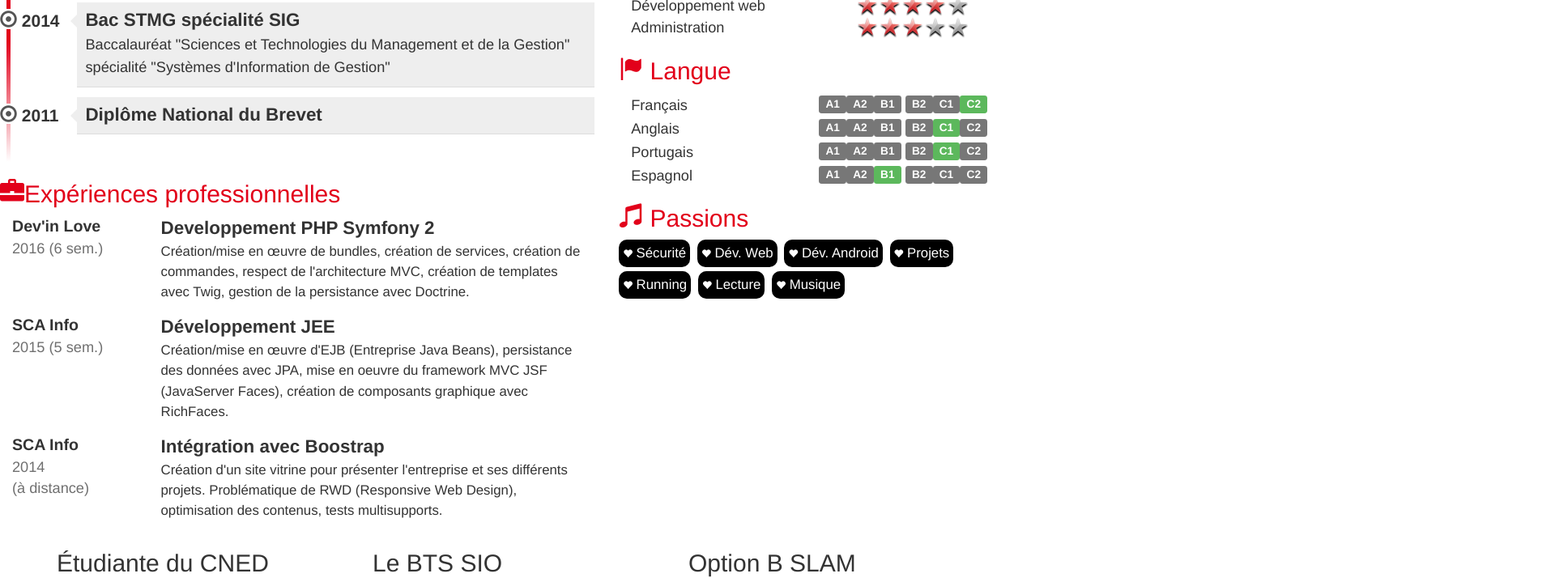
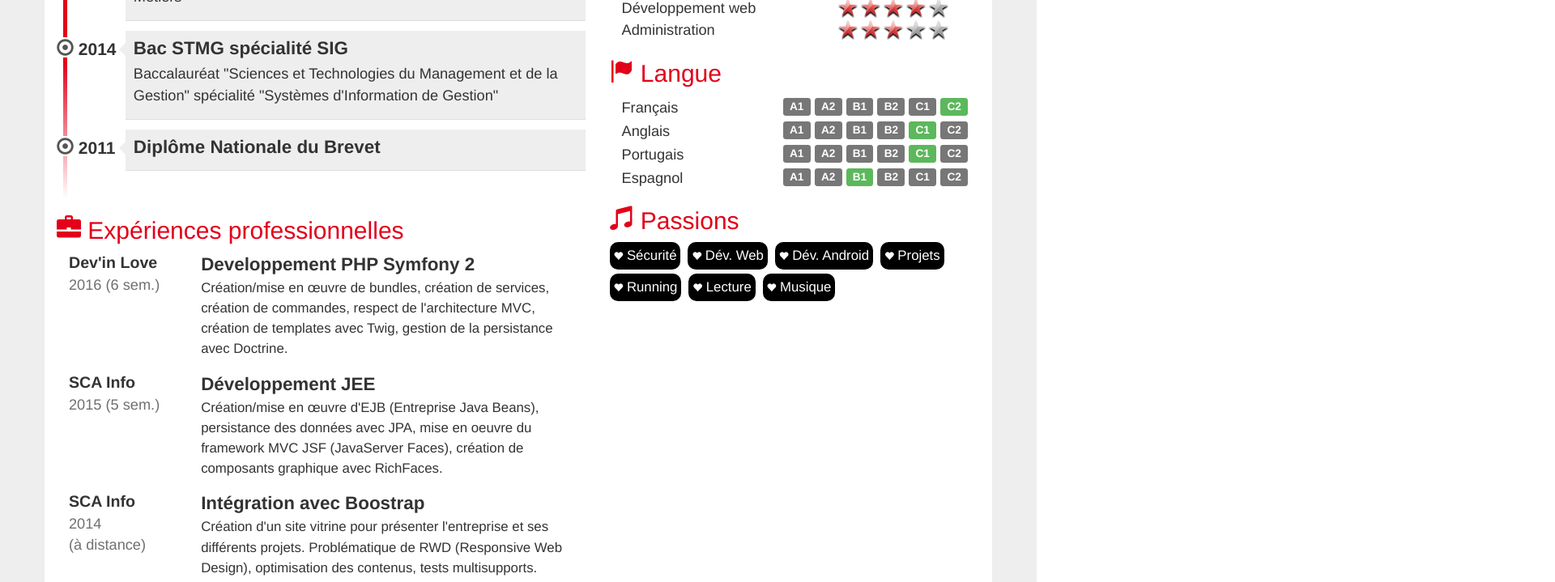
Before and after one commit to ChachaHro/MonPortfolio, a plain HTML site: page CV.html in a window 1280 px wide. Shown: the part 681-1400 px from the top of the page at 81% size, 1920 px wide, since content can reach past the window. Drawn offline with nearby package versions, Linux system fonts and the light colour scheme.

Commit message:
final commit

```diff
--- a/CV.html
+++ b/CV.html
@@ -90,6 +90,10 @@
             <script src="css/bootstrap-3.3.5/js/ie10-viewport-bug-workaround.js">
             </script>
         </header>
+
+
+        <div class="jumbotron">
+            <div class="container">
                 <div class="row cadreCV">
                     <div id="cv-entete" class="text-center">
                         <div id="cv-photo">
@@ -99,77 +103,105 @@
                             <h1>Bonjour, je m'appelle <span>Amélia</span> et voici mon CV</h1>
                         </div>
                     </div>
+                </div>
+                <div class="row cadreCV">
                     <div class="col-xs-12 col-sm-7">
-                <!-- Partie gauche -->
+                        <!-- Partie Gauche -->
                         <div class="rubrique">
                             <h2><span class="glyphicon glyphicon-comment"></span> En quelques mots...</h2>
-                    <p>J'ai 21 ans, j'habite Toulon et je suis passionnée d'informatique et de nouvelles technologies depuis mon plus jeune âge. Je suis actuellement un
-                        BTS Services Informatiques aux Organisations ce qui m'a décidé à aller au delà de la passion, afin de faire de l'informatique et plus particulièrement
+                            <p>J'ai 21 ans, j'habite Toulon et je suis passionnée d'informatique et de
+                                nouvelles technologies depuis mon plus jeune âge. Je suis actuellement un
+                                BTS Services Informatiques aux Organisations ce qui m'a décidé à aller au
+                                delà de la passion, afin de faire de l'informatique et plus particulièrement
                                 du développement d'applications, mon métier !
                             </p>
                         </div>
                         <div class="rubrique">
-                    <h2><span class="glyphicon glyphicon-education"></span> Parcoursscolaire</h2>
+                            <h2><span class="glyphicon glyphicon-education"></span> Parcours scolaire</h2>
                             <ul id="parcours" class="clearfix">
                                 <li>
-                            <div class="date pull-left"><span class="glyphicon glyphicon-record"></span>&nbsp;2016</div>
+                                    <div class="date pull-left">
+                                        <span class="glyphicon glyphicon-record"></span>&nbsp;2016
+                                    </div>
                                     <div class="details pull-right">
                                         <h3>BTS SIO option SLAM (en cours...)</h3>
-                                <p>Brevet de Technicien Supérieur "Services Informatiques aux Organisations", option "Solutions Logicielles et Applications Métiers"</p>
+                                        <p>Brevet de Technicien Supérieur "Services Informatiques aux
+                                            Organisations", option "Solutions Logicielles et Applications
+                                            Métiers"
+                                        </p>
                                     </div>
                                 </li>
                                 <li>
-                            <div class="date pull-left"><span class="glyphicon glyphicon-record"></span>&nbsp;2014</div>
+                                    <div class="date pull-left">
+                                        <span class="glyphicon glyphicon-record"></span>&nbsp;2014
+                                    </div>
                                     <div class="details pull-right">
                                         <h3>Bac STMG spécialité SIG</h3>
-                                <p>Baccalauréat "Sciences et Technologies du Management et de la Gestion" spécialité "Systèmes d'Information de Gestion"</p>
+                                        <p>Baccalauréat "Sciences et Technologies du Management et de la
+                                            Gestion" spécialité "Systèmes d'Information de Gestion"
+                                        </p>
                                     </div>
                                 </li>
                                 <li>
-                            <div class="date pull-left"><span class="glyphicon glyphicon-record"></span>&nbsp;2011</div>
+                                    <div class="date pull-left">
+                                        <span class="glyphicon glyphicon-record"></span>&nbsp;2011
+                                    </div>
                                     <div class="details pull-right">
-                                <h3>Diplôme National du Brevet</h3>
+                                        <h3>Diplôme Nationale du Brevet</h3>
                                         <p></p>
                                     </div>
                                 </li>
                             </ul>
                         </div>
-
-
                         <div class="rubrique">
-                    <h2><span class="glyphicon glyphicon-briefcase"></span>Expériences professionnelles</h2>
+                            <h2><span class="glyphicon glyphicon-briefcase"></span>
+                                Expériences professionnelles</h2>
                             <div class="experience clearfix">
-                        <div class="col-xs-3"><div class="lieu">Dev'in Love</div><div class="date">2016 (6 sem.)</div></div>
+                                <div class="col-xs-3">
+                                    <div class="lieu">Dev'in Love</div>
+                                    <div class="date">2016 (6 sem.)</div>
+                                </div>
                                 <div class="col-xs-9">
                                     <div class="profession">Developpement PHP Symfony 2</div>
-                            <div class="details">Création/mise en œuvre de bundles, création de services, création de commandes, respect de l'architecture MVC, création de
-                                templates avec Twig, gestion de la persistance avec Doctrine.
+                                    <div class="details">Création/mise en œuvre de bundles, création de
+                                        services, création de commandes, respect de l'architecture MVC,
+                                        création de templates avec Twig, gestion de la persistance avec
+                                        Doctrine.
                                     </div>
                                 </div>
                             </div>
                             <div class="experience clearfix">
-                        <div class="col-xs-3"><div class="lieu">SCA Info</div><div class="date">2015 (5 sem.)</div></div>
+                                <div class="col-xs-3">
+                                    <div class="lieu">SCA Info</div>
+                                    <div class="date">2015 (5 sem.)</div>
+                                </div>
                                 <div class="col-xs-9">
                                     <div class="profession">Développement JEE</div>
-                            <div class="details">Création/mise en œuvre d'EJB (Entreprise Java Beans), persistance des données avec JPA, mise en oeuvre du framework
-                                MVC JSF (JavaServer Faces), création de composants graphique avec RichFaces.
+                                    <div class="details">Création/mise en œuvre d'EJB (Entreprise Java
+                                        Beans), persistance des données avec JPA, mise en oeuvre du framework
+                                        MVC JSF (JavaServer Faces), création de composants graphique avec
+                                        RichFaces.
                                     </div>
                                 </div>
                             </div>
                             <div class="experience clearfix">
-                        <div class="col-xs-3"><div class="lieu">SCA Info</div><div class="date">2014<br />(à distance)</div></div>
+                                <div class="col-xs-3">
+                                    <div class="lieu">SCA Info</div>
+                                    <div class="date">2014<br />(à distance)</div>
+                                </div>
                                 <div class="col-xs-9">
                                     <div class="profession">Intégration avec Boostrap</div>
-                            <div class="details">Création d'un site vitrine pour présenter l'entreprise et ses différents projets. Problématique de RWD (Responsive Web Design),
-                                optimisation des contenus, tests multisupports.
+                                    <div class="details">Création d'un site vitrine pour présenter
+                                        l'entreprise et ses différents projets. Problématique de RWD
+                                        (Responsive Web Design), optimisation des contenus, tests
+                                        multisupports.
                                     </div>
                                 </div>
                             </div>
                         </div>
-
                     </div>
                     <div class="col-xs-12 col-sm-5">
-                <!-- Partie droite -->
+                        <!-- Partie Droite -->
                         <div class="rubrique clearfix">
                             <h2><span class="glyphicon glyphicon-user"></span> Me contacter</h2>
                             <div class="meContacter">
@@ -215,7 +247,6 @@
                                 </div>
                             </div>
                         </div>
-
                         <div id="competences" class="rubrique">
                             <h2><span class="glyphicon glyphicon-wrench"></span> Compétences</h2>
                             <div class="container">
@@ -231,59 +262,81 @@
                                 <div class="classement classement3"></div>
                             </div>
                         </div>
-
-
                         <div id="langues" class="rubrique">
                             <h2><span class="glyphicon glyphicon-flag"></span> Langue</h2>
                             <div class="container">
                                 <div class="langue">Français</div>
                                 <div class="niveau">
-                            <span class="label label-default">A1</span><span class="label label-default">A2</span><span class="label label-default">B1</span>
-                            <span class="label label-default">B2</span><span class="label label-default">C1</span><span class="label label-success">C2</span>
+                                    <span class="label label-default">A1</span>
+                                    <span class="label label-default">A2</span>
+                                    <span class="label label-default">B1</span>
+                                    <span class="label label-default">B2</span>
+                                    <span class="label label-default">C1</span>
+                                    <span class="label label-success">C2</span>
                                 </div>
                             </div>
                             <div class="container">
                                 <div class="langue">Anglais</div>
                                 <div class="niveau">
-                            <span class="label label-default">A1</span><span class="label label-default">A2</span><span class="label label-default">B1</span>
-                            <span class="label label-default">B2</span><span class="label label-success">C1</span><span class="label label-default">C2</span>
+                                    <span class="label label-default">A1</span>
+                                    <span class="label label-default">A2</span>
+                                    <span class="label label-default">B1</span>
+                                    <span class="label label-default">B2</span>
+                                    <span class="label label-success">C1</span>
+                                    <span class="label label-default">C2</span>
                                 </div>
                             </div>
                             <div class="container">
                                 <div class="langue">Portugais</div>
                                 <div class="niveau">
-                            <span class="label label-default">A1</span><span class="label label-default">A2</span><span class="label label-default">B1</span>
-                            <span class="label label-default">B2</span><span class="label label-success">C1</span><span class="label label-default">C2</span>
+                                    <span class="label label-default">A1</span>
+                                    <span class="label label-default">A2</span>
+                                    <span class="label label-default">B1</span>
+                                    <span class="label label-default">B2</span>
+                                    <span class="label label-success">C1</span>
+                                    <span class="label label-default">C2</span>
                                 </div>
                             </div>
                             <div class="container">
                                 <div class="langue">Espagnol</div>
                                 <div class="niveau">
- <span class="label label-default">A1</span><span class="label label-default">A2</span><span class="label label-success">B1</span>
- <span class="label label-default">B2</span><span class="label label-default">C1</span><span class="label label-default">C2</span>
+                                    <span class="label label-default">A1</span>
+                                    <span class="label label-default">A2</span>
+                                    <span class="label label-success">B1</span>
+                                    <span class="label label-default">B2</span>
+                                    <span class="label label-default">C1</span>
+                                    <span class="label label-default">C2</span>
                                 </div>
                             </div>
                         </div>
                         <div class="rubrique">
                             <h2><span class="glyphicon glyphicon-music"></span> Passions</h2>
- <div class="passion"><span class="glyphicon glyphicon-heart"></span> Sécurité</div>
- <div class="passion"><span class="glyphicon glyphicon-heart"></span> Dév. Web</div>
- <div class="passion"><span class="glyphicon glyphicon-heart"></span> Dév. Android</div>
- <div class="passion"><span class="glyphicon glyphicon-heart"></span> Projets</div>
- <div class="passion"><span class="glyphicon glyphicon-heart"></span> Running</div>
- <div class="passion"><span class="glyphicon glyphicon-heart"></span> Lecture</div>
- <div class="passion"><span class="glyphicon glyphicon-heart"></span> Musique</div>
+                            <div class="passion">
+                                <span class="glyphicon glyphicon-heart"></span> Sécurité
                             </div>
-
-
-
-
+                            <div class="passion">
+                                <span class="glyphicon glyphicon-heart"></span> Dév. Web
                             </div>
-
-
+                            <div class="passion">
+                                <span class="glyphicon glyphicon-heart"></span> Dév. Android
                             </div>
-
-
+                            <div class="passion">
+                                <span class="glyphicon glyphicon-heart"></span> Projets
+                            </div>
+                            <div class="passion">
+                                <span class="glyphicon glyphicon-heart"></span> Running
+                            </div>
+                            <div class="passion">
+                                <span class="glyphicon glyphicon-heart"></span> Lecture
+                            </div>
+                            <div class="passion">
+                                <span class="glyphicon glyphicon-heart"></span> Musique
+                            </div>
+                        </div>
+                    </div>
+                </div>
+            </div>
+        </div>
 
 
         <footer>
--- a/css/cv.css
+++ b/css/cv.css
@@ -4,23 +4,37 @@ To change this template file, choose Tools | Templates
 and open the template in the editor.
 */
 /*
-    Created on : 1 févr. 2016, 13:00:01
+    Created on : 1 fÃ©vr. 2016, 13:00:01
     Author     : yoann
 */
 
 body { padding-top: 50px; }
 .cadreCV { background: white; }
 
+/****************************************
+*     Entête du CV
+****************************************/
+#cv-entete { margin-top: -45px; }
 
-/****************************************
-* Entête du CV
-****************************************/
-#cv-entete { margin-top: 0px; }
-#cv-photo { width: 172px; height: 172px; border-radius: 50%; overflow: hidden;
- padding: 5px; background: #eee; display: inline-block;}
+#cv-photo {
+    width: 172px;
+    height: 172px;
+    border-radius: 50%;
+    overflow: hidden;
+    padding: 5px;
+    background: #eee;
+    display: inline-block;
+}
 #cv-photo img { width: 160px; height: 160px; border-radius: 50%; }
-#cv-intro h1 { margin: 0; padding: 0; font-size: 2.4em; font-weight: 700;
- letter-spacing: -1px; }
+
+#cv-intro h1 {
+    margin: 0;
+    padding: 0;
+    font-size: 2.4em;
+    font-weight: 700;
+    letter-spacing: -1px;
+}
+
 #cv-intro h1 span { color: rgb(226,0,26); }
 
 #cv-intro:after {
@@ -33,36 +47,57 @@ body { padding-top: 50px; }
     display: block;
 }
 
-rubrique { margin-bottom: 15px; }
+/****************************************
+*     Rubriques
+****************************************/
+.rubrique { margin-bottom: 15px; }
 .rubrique h2 { color: rgb(226,0,26); }
 .rubrique h2:before{ margin-right: 5px; }
 .rubrique p{ font-size: 1.3em; line-height: 1.5em; }
 
+/******************************************
+*     Parcours scolaire
+******************************************/
+#parcours{ margin-top: 20px; position: relative; padding: 1em 0;
+           list-style: none; }
+#parcours:before { width: 5px; height: 100%; position: absolute; left: 7.8px;
+                   top: 0; display: block; background: linear-gradient(to bottom, #ffffff 0%, #E2001A 7%, #E2001A, #ffffff 100%); }
+#parcours li{ width: 100%; z-index: 2; position: relative; float: left; }
+#parcours .date .glyphicon-record:before { background: #FFFFFF; color: #555; }
+#parcours .date{ width: 75px; background-color: rgba(0, 0, 0, 0);
+                 font-size: 1.5em; font-weight: 700; display: inline-block; }
+#parcours .details{ width: 325px; display: inline-block; background: #eee;
+                    position: relative; padding: 10px 10px 0 10px;
+                    border-bottom: 1px solid #ddd; margin: -8px 0 20px 0; }
+#parcours .details:after { content: ''; position: absolute; top: 15px;
+                           right: 0; left: -16px; height: 0; width: 0;
+                           border: solid transparent; border-right-color: #eee;
+                           border-width: 8px; pointer-events: none; }
+#parcours .details h3{ font-size: 1.6em; margin: 0; padding: 0;
+                       font-weight: 700; }
+#parcours .details p{ font-size: 1.3em; margin-top: 5px; padding: 0; }
+
+/* Pour empècher la déformation du parcours scolaire selon la STA */
+
+@media (min-width: 500px) {
+  #parcours .date { width: 20%; }
+  #parcours .details { width: 80%;}
+}
+@media (min-width: 768px) {
+  #parcours .date { width: 20%; }
+  #parcours .details { width: 80%; }
+}
+@media (min-width: 992px) {
+  #parcours .date { width: 15%; }
+    #parcours .details { width: 84%; }
+}
+@media (min-width: 1200px) {
+    #parcours .date { width: 13%; }
+    #parcours .details { width: 87%; }
+}
 
 /******************************************
-* Parcours scolaire
-******************************************/
-#parcours{ margin-top: 20px; position: relative; padding: 1em 0; list-style: none; }
-#parcours:before { width: 5px; height: 100%; position: absolute; left: 7.8px; top: 0; display: block;
- background: linear-gradient(to bottom, #ffffff 0%, #E2001A 7%, #E2001A, #ffffff 100%); }
-#parcours li{ width: 100%; z-index: 2; position: relative; float: left; }
-#parcours .date .glyphicon-record:before { background: #FFFFFF; color: #555; }
-#parcours .date{ width: 75px; background-color: rgba(0, 0, 0, 0); font-size: 1.5em; font-weight: 700; display: inline-block; }
-#parcours .details{ width: 325px; display: inline-block; background: #eee; position: relative; padding: 10px 10px 0 10px; border-bottom: 1px solid #ddd;
- margin: -8px 0 20px 0; }
-#parcours .details:after { content: ''; position: absolute; top: 15px; right: 0; left: -16px; height: 0; width: 0; border: solid transparent;
- border-right-color: #eee; border-width: 8px; pointer-events: none; }
-#parcours .details h3{ font-size: 1.6em; margin: 0; padding: 0; font-weight: 700; }
-#parcours .details p{ font-size: 1.3em; margin-top: 5px; padding: 0; }
-/* Pour empêcher la déformation du parcours scolaire selon la STA */
-@media (min-width: 500px) { #parcours .date { width: 20%; } #parcours .details { width: 80%;} }
-@media (min-width: 768px) { #parcours .date { width: 20%; } #parcours .details { width: 80%; } }
-@media (min-width: 992px) { #parcours .date { width: 15%; } #parcours .details { width: 84%; } }
-@media (min-width: 1200px) { #parcours .date { width: 13%; } #parcours .details { width: 87%; } }
-
-
-/******************************************
-* Expériences professionnelles
+*     Expériences professionnelles
 ******************************************/
 .experience { margin-bottom: 15px; }
 .experience .lieu { font-size: 1.4em; font-weight: bold; }
@@ -70,9 +105,8 @@ rubrique { margin-bottom: 15px; }
 .experience .profession { font-size: 1.6em; font-weight: bold; }
 .experience .details { font-size: 1.2em; line-height: 1.5em; }
 
-
 /******************************************
-* Me contacter
+*     Me contacter
 ******************************************/
 .meContacter { clear: both; }
 .meContacter .details { width: 80%; margin-left: 10px; margin-top: 3px;
@@ -90,13 +124,13 @@ rubrique { margin-bottom: 15px; }
   -o-filter: grayscale(0);
 }
 
-
 /******************************************
-* Compétences
+*     Compétences
 ******************************************/
 #competences .container .libelle { float: left; font-size: 1.3em; }
-#competences .container .classement { float: right; background: scroll transparent url(images/Red-Rating-Stars.png) no-repeat;
- width: 160px; height: 27px; margin-right: 700px ; }
+#competences .container .classement { float: right;
+    background: scroll transparent url(images/Red-Rating-Stars.png) no-repeat;
+    width: 160px; height: 27px; }
 #competences .container .classement0 { background-position: 0 -142px; }
 #competences .container .classement1 { background-position: 0 -112px; }
 #competences .container .classement2 { background-position: 0 -84px; }
@@ -104,18 +138,22 @@ rubrique { margin-bottom: 15px; }
 #competences .container .classement4 { background-position: 0 -28px; }
 #competences .container .classement5 { background-position: 0 0px; }
 
-
-
 /******************************************
-* Langues
+*     Langues
 ******************************************/
 #langues .langue, #langues .niveau{ font-size: 1.3em; float: left; }
 #langues .langue { padding-top: 3px; }
-#langues .niveau{ float: right; margin-right: 700px; }
+#langues .niveau{
+  float: right;
+}
 
 /******************************************
-* Passions
+*     Passions
 ******************************************/
-.passion{ color: #fff; display: inline-block; margin-right: 5px; margin-bottom: 5px; padding: 5px 5px 5px 5px; background: #000; position: relative;
- font-size: 1.2em; border-radius: 10px; }
-.passion .glyphicon { font-size: 0.7em; }
+.passion{ color: #fff; display: inline-block; margin-right: 5px;
+          margin-bottom: 5px; padding: 5px 5px 5px 5px; background: #000;
+          position: relative; font-size: 1.2em; border-radius: 10px; }
+
+.passion .glyphicon {
+    font-size: 0.7em;
+}
--- a/css/styles.css
+++ b/css/styles.css
@@ -14,3 +14,7 @@ and open the template in the editor.
 #copyright {
  text-align: center;
 }
+
+footer {
+    background: white;
+}
```
Lines whose indentation alone changed are shown as unchanged.
